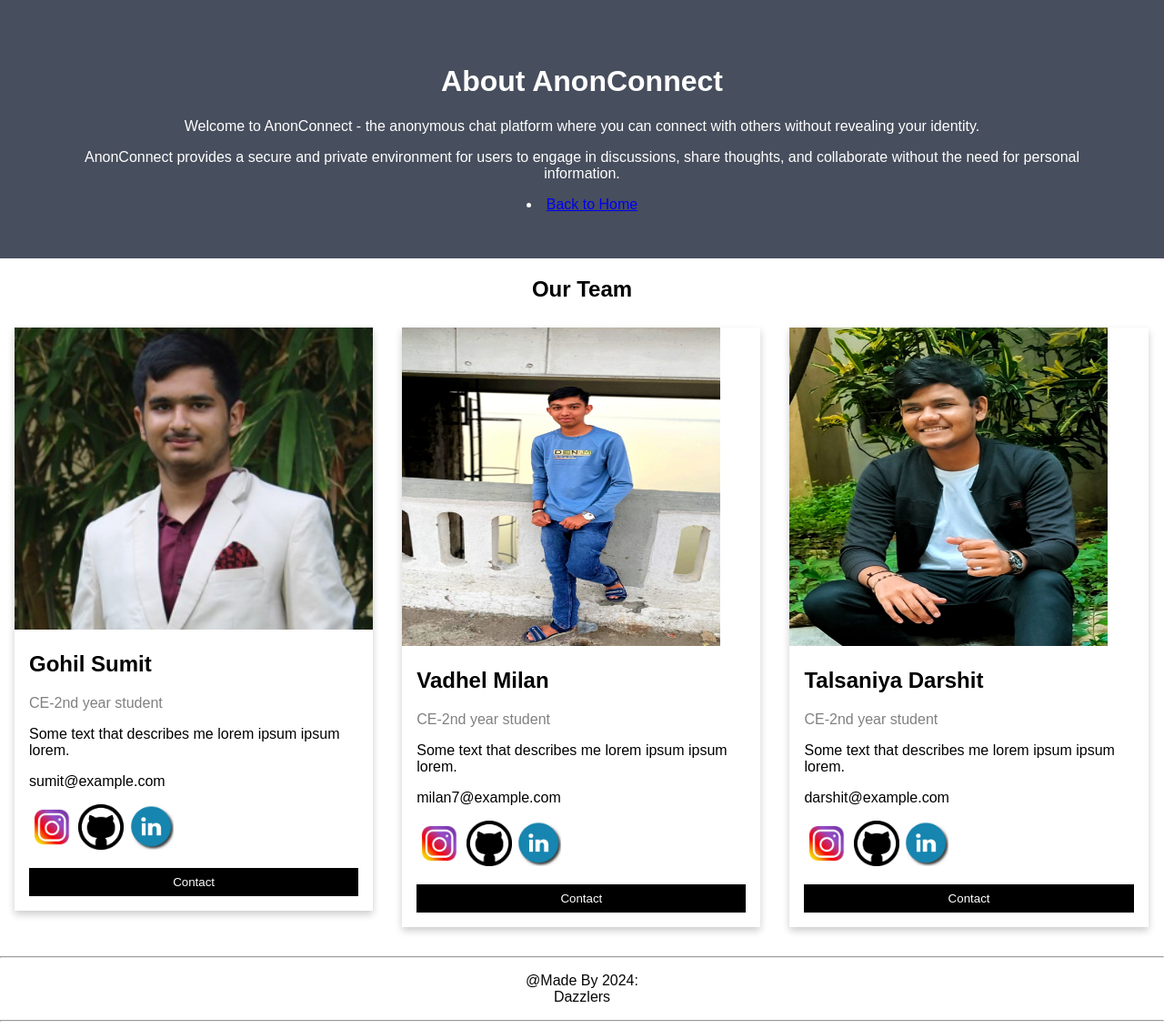
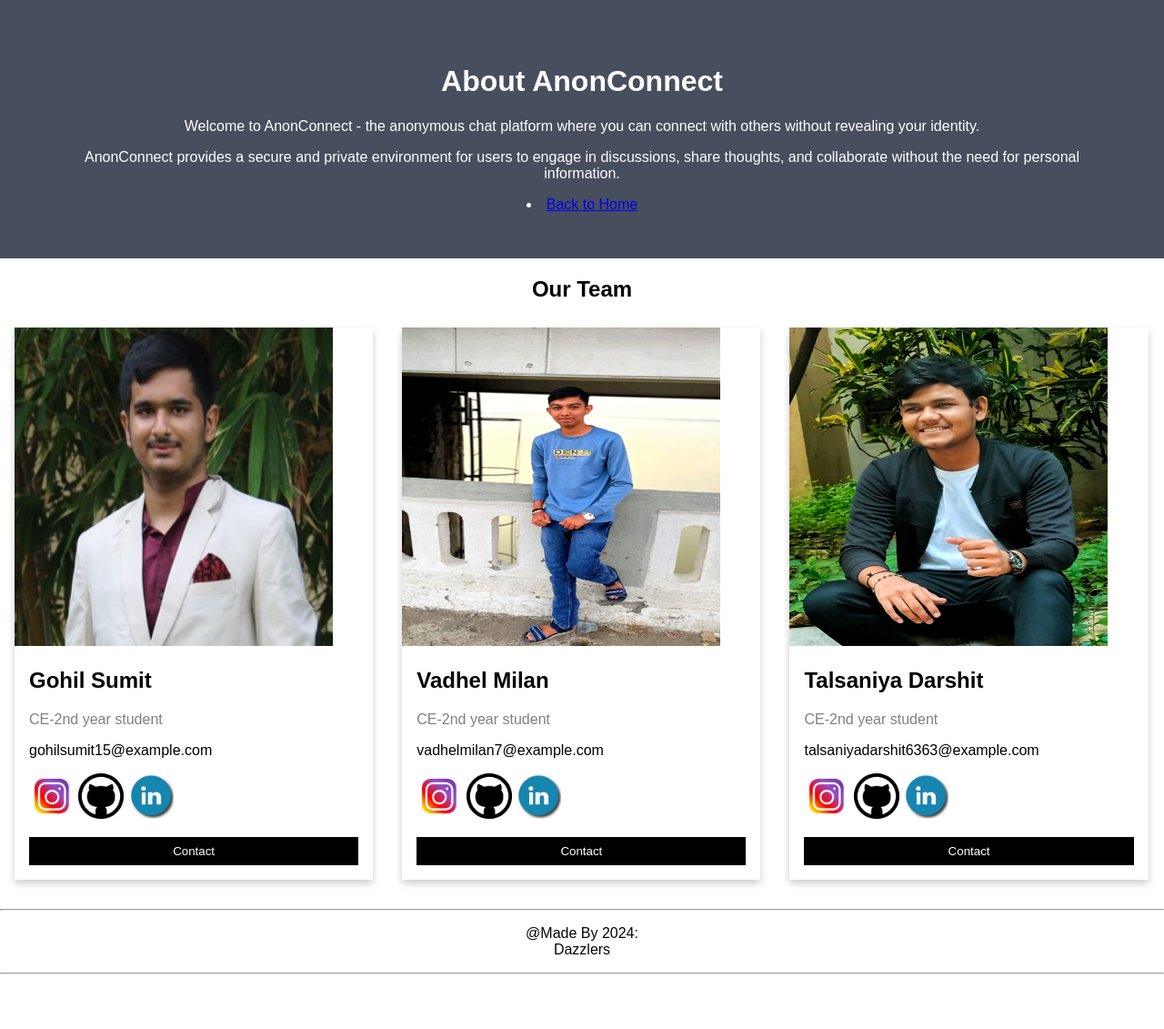
Before and after one commit to Vadhel63/AnonConnect, a Django app: page /about/anon/ in a window 1280 px wide. Shown: the whole page at 91% size. After the commit the page ends 1071 px from the top, so only its background shows below. Run offline with Django 3.2, Linux system fonts and the light colour scheme.

Commit message:
add into about page

```diff
--- a/about/templates/about.html
+++ b/about/templates/about.html
@@ -91,12 +91,11 @@ html {
 <div class="row">
   <div class="column">
     <div class="card">
-      <img src="{% static 'images/sumit.jpg' %}" style="width:100%">
+      <img src="{% static 'images/sumit.jpg' %}" height="350" width="350">
       <div class="container">
         <h2>Gohil Sumit</h2>
         <p class="title">CE-2nd year student</p>
-        <p>Some text that describes me lorem ipsum ipsum lorem.</p>
-        <p>sumit@example.com</p>
+        <p>gohilsumit15@example.com</p>
         <a href="https://www.instagram.com/sumit_gohil31/"> <img src="{% static 'images/instagram.jpg' %}" height="50" width="50"></a>
         <a href="https://github.com/sumit3105"><img src="{% static 'images/github.png' %}"height="50" width="50"></a>
         <a href="https://www.linkedin.com/in/sumit-gohil-b65a0425b"><img src="{% static 'images/linkedin.jpg' %}"height="50" width="50"></a>
@@ -111,8 +110,7 @@ html {
       <div class="container">
         <h2>Vadhel Milan</h2>
         <p class="title">CE-2nd year student</p>
-        <p>Some text that describes me lorem ipsum ipsum lorem.</p>
-        <p>milan7@example.com</p>
+        <p>vadhelmilan7@example.com</p>
         <a href="https://instagram.com/milan_1262005?igshid=OTk0YzhjMDVlZA=="> <img src="{% static 'images/instagram.jpg' %}" height="50" width="50"></a>
         <a href="https://github.com/Vadhel63"><img src="{% static 'images/github.png' %}"height="50" width="50"></a>
         <a href="https://www.linkedin.com/in/milan-vadhel-638217267/"><img src="{% static 'images/linkedin.jpg' %}"height="50" width="50"></a>
@@ -127,8 +125,7 @@ html {
       <div class="container">
         <h2>Talsaniya Darshit</h2>
         <p class="title">CE-2nd year student</p>
-        <p>Some text that describes me lorem ipsum ipsum lorem.</p>
-        <p>darshit@example.com</p>
+        <p>talsaniyadarshit6363@example.com</p>
         <a href="https://www.instagram.com/darshit_talsaniya/"> <img src="{% static 'images/instagram.jpg' %}" height="50" width="50"></a>
         <a href="https://github.com/Darshit6356"><img src="{% static 'images/github.png' %}"height="50" width="50"></a>
         <a href="https://www.linkedin.com/in/darshit-talsaniya-22a490269/"><img src="{% static 'images/linkedin.jpg' %}"height="50" width="50"></a>
```
Also changed, not shown: db.sqlite3.
